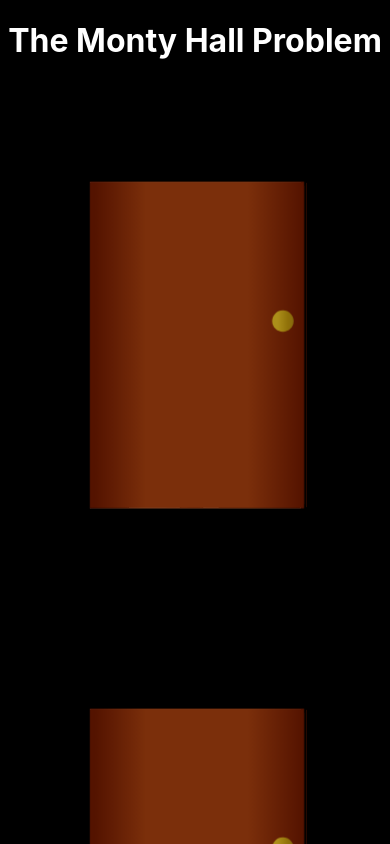
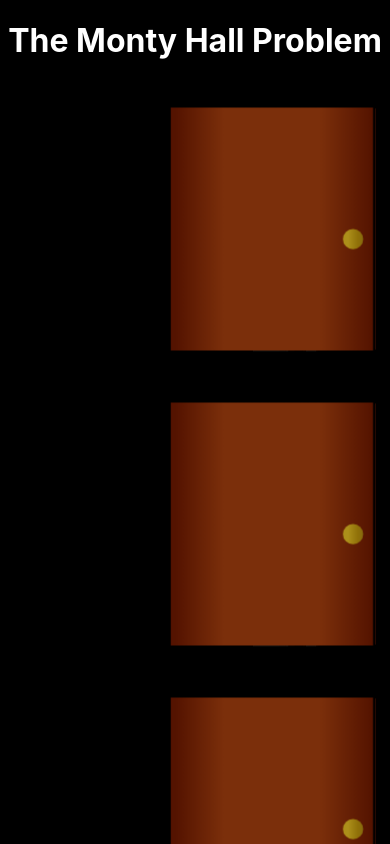
Before and after one commit to AmyShackles/monty_hall, a React (Create React App) app: page / in a window 390 px wide. Shown: the top 844 px of the page. Built offline with nearby package versions, Linux system fonts and the light colour scheme.

Commit message:
Styling changes to try to be more mobile friendly

```diff
--- a/src/App.css
+++ b/src/App.css
@@ -6,11 +6,13 @@ body {
   color: white;
   background-color: black;
 }
-
+#modal-root {
+  display: flex;
+  justify-content: center;
+}
 .modal {
   background-color: white;
   width: 50vw;
-  left: 25vw;
   top: 80px;
   position: fixed;
   color: black;
@@ -50,15 +52,7 @@ button {
   font-size: 16px;
   background-color: black;
 }
-@media screen and (max-width: 700px) {
-  img {
-    max-width: 70%;
-  }
-  .doors {
-    width: 90%;
-    margin: auto;
-  }
-}
+
 table {
   min-width: 212px;
 }
@@ -97,7 +91,8 @@ caption {
 }
 .doors {
   display: flex;
-  flex-wrap: wrap
+  flex-wrap: wrap;
+  justify-content: space-evenly;
 }
 .doorknob {
   fill: url("#doorknobGradient");
@@ -105,17 +100,16 @@ caption {
 }
 
 .scene {
-  width: 210px;
-  height: 325px;
-  border: 1px solid #CCC;
-  margin: 100px auto;
+  width: 205px;
+  height: 245px;
+  margin: 90px 0;
   perspective: 1200px;
   background-color: black;
 }
 .goat {
   position: absolute;
-  height: 325px;
-  width: 200px;
+  height: 245px;
+  width: 180px;
   display: flex;
   flex-direction: column;
   justify-content: flex-end;
@@ -123,15 +117,15 @@ caption {
 }
 .goat img {
 
-  width: 200px;
+  width: 180px;
 }
 .goat svg {
 
 }
 
 .door {
-  width: 200px;
-  height: 325px;
+  width: 180px;
+  height: 240px;
   position: relative;
   transform-style: preserve-3d;
   transform-origin: left;
@@ -156,15 +150,15 @@ caption {
 
 .door--front,
 .door--back {
-  width: 210px;
-  height: 320px;
+  width: 200px;
+  height: 240px;
 }
 
 .door--right,
 .door--left {
   width: 50px;
-  height: 320px;
-  left: 38px;
+  height: 240px;
+  left: 28px;
 }
 
 .door--front  {
@@ -179,5 +173,25 @@ background: linear-gradient(90deg, rgba(84,19,0,1) 2%, rgba(123,47,11,1) 26%, rg
 .door--right  { transform: rotateY( 90deg) translateZ(150px); }
 .scene:focus {
   outline: 4px ridge white;
-  border-radius: 2rem;
 }
+.scene:disabled {
+  outline: none !important;
+}
+
+@media screen and (max-width: 700px) {
+  .doors {
+    flex-direction: column;
+    align-items:flex-end;
+    margin-right: 15px;
+  }
+  .scene, .goat, .goat img, .door{
+    max-width: 70%;
+  }
+  .scene {
+    margin: 25px 0;
+    perspective: 2000px;
+  }
+  .modal {
+    width: 75vw;
+  }
+}
```
